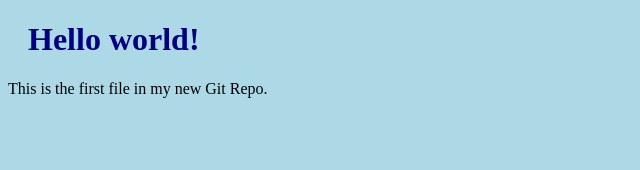
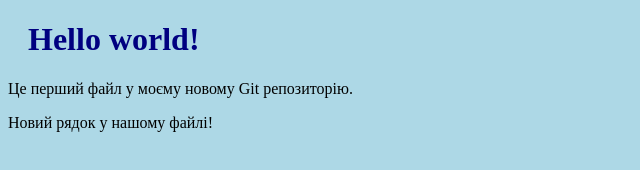
Before and after one commit to ShevaGed/hello-world, a plain HTML site: page index.html in a window 1280 px wide. Shown: the whole page, without its empty margins (0-640 px from the left). Drawn offline with Linux system fonts and the light colour scheme.

Commit message:
Updated index.html with a new line

```diff
--- a/index.html
+++ b/index.html
@@ -7,7 +7,8 @@
 <body>
 
 <h1>Hello world!</h1>
-<p>This is the first file in my new Git Repo.</p>
+<p>Це перший файл у моєму новому Git репозиторію.</p>
+<p>Новий рядок у нашому файлі!</p>
 
 </body>
 </html>
```
